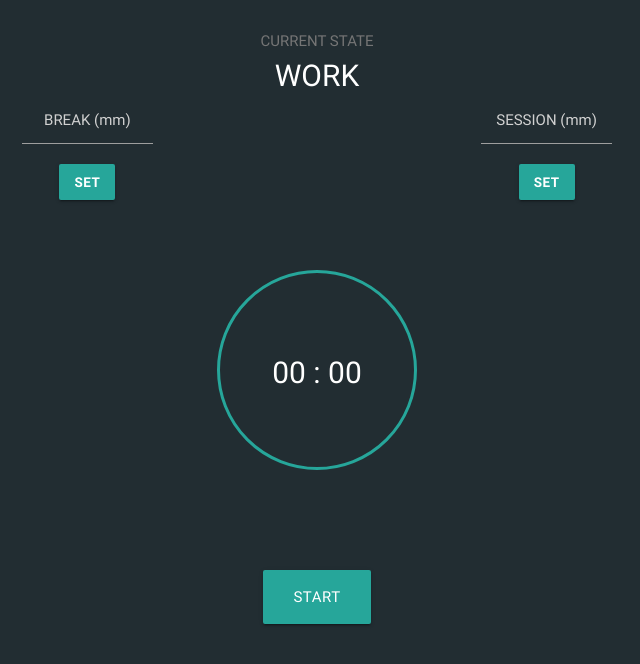
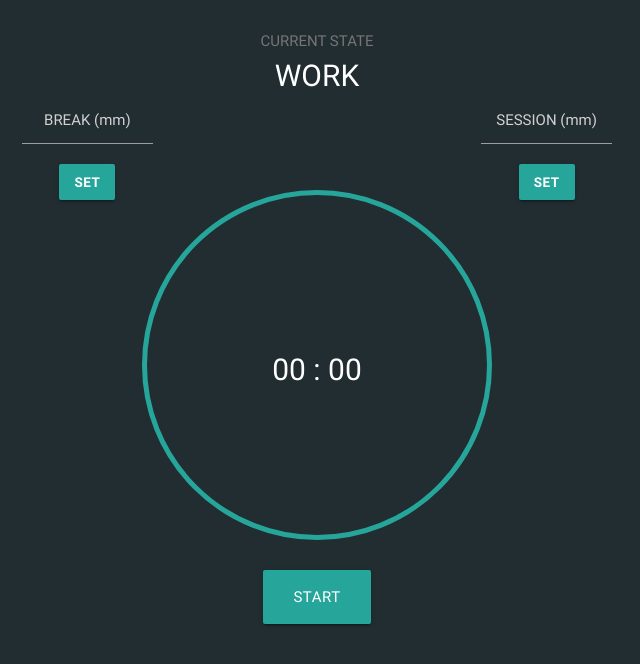
Before and after one commit to Jobayer-Ahmed/pomodoroClock, a plain HTML site: page index.html in a window 1280 px wide. Shown: the whole page, without its empty margins (323-963 px from the left). Drawn offline with nearby package versions, Linux system fonts and the light colour scheme.

Commit message:
Change clock size

```diff
--- a/assets/css/style.css
+++ b/assets/css/style.css
@@ -34,11 +34,11 @@ input {
 .clockBorder {
 	display: inline-block;
 	border-radius: 50%;
-	border: 3px solid #26a69a;
-	height: 200px;
-	width: 200px;
-	margin-top: 50px;
-	line-height: 200px;
+	border: 5px solid #26a69a;
+	height: 350px;
+	width: 350px;
+	margin-top: -30px;
+	line-height: 350px;
 }
 
 .time {
@@ -47,7 +47,7 @@ input {
 }
 
 .bottom {
-	margin: 100px 0 20px 0;
+	margin: 30px 0 0px 0;
 }
 
 .hide {
```
